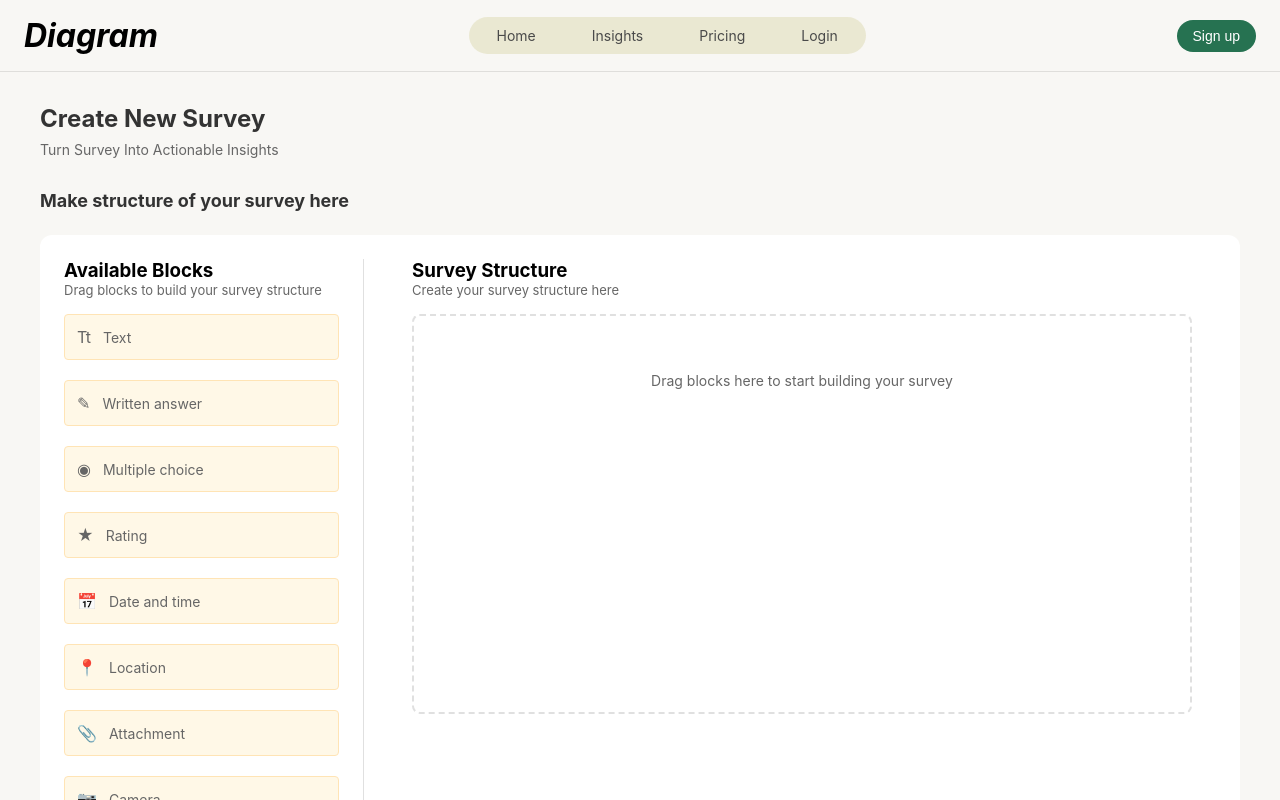
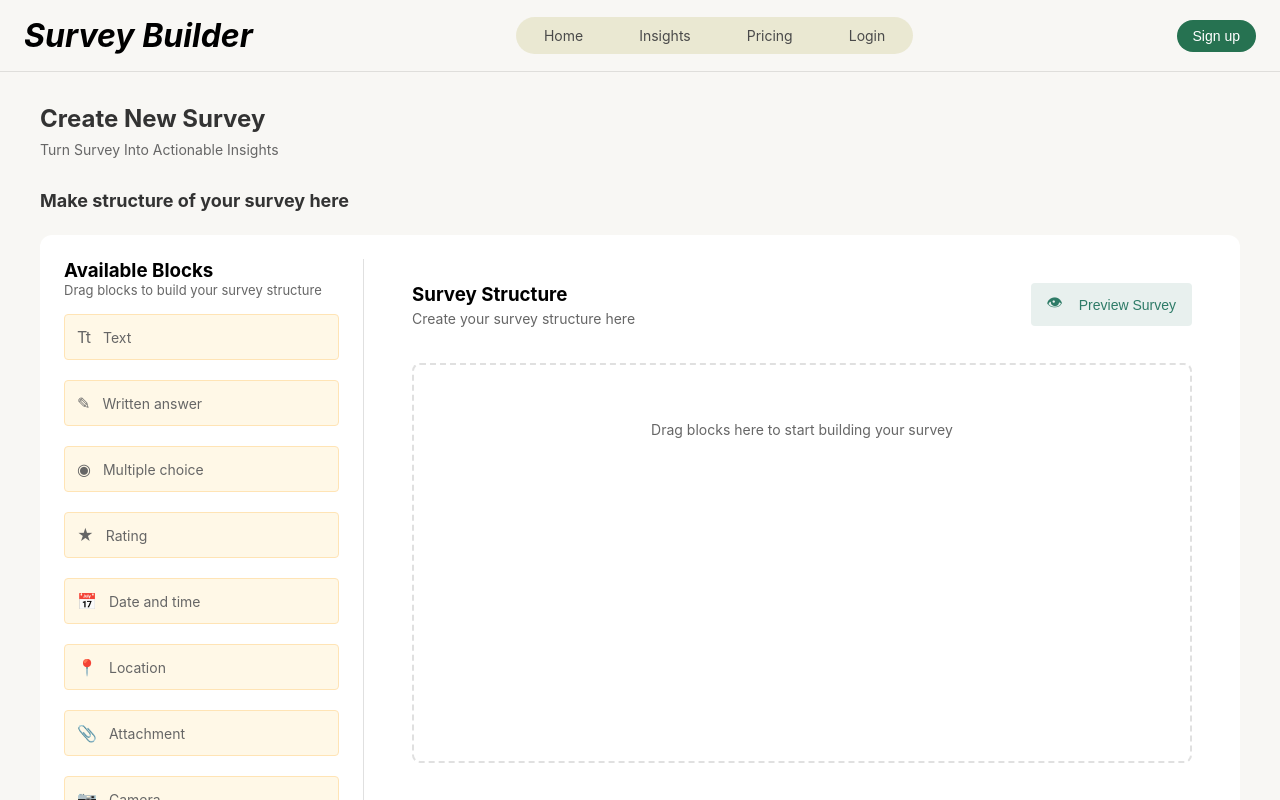
Before and after one commit to HaiderManzoor/wisdom_pro_f, a React (Create React App) app: page /survey-builder in a window 1280 px wide. Shown: the top 800 px of the page. Built offline with nearby package versions, Linux system fonts and the light colour scheme.

Commit message:
Adding the preview survey

```diff
--- a/src/components/Header/Header.js
+++ b/src/components/Header/Header.js
@@ -5,7 +5,7 @@ const Header = () => {
   return (
     <header className="header">
       <div className="header-left">
-        <h1><i>Diagram  </i></h1>
+        <h1><i>Survey Builder</i></h1>
       </div>
       <div className="header-center">
         <nav>
--- a/src/components/SurveyBuilder/SurveyBuilder.css
+++ b/src/components/SurveyBuilder/SurveyBuilder.css
@@ -328,12 +328,21 @@
 
 .question-input {
   flex: 1;
+  border: none;
+  padding: 8px;
+  font-size: 14px;
+  border-radius: 4px;
+}
+
+.question-input:focus {
+  outline: none;
+  background-color: #f8f8f8;
 }
 
 .delete-question {
   background: none;
   border: none;
-  color: #666;
+  color: #999;
   font-size: 18px;
   cursor: pointer;
   padding: 4px 8px;
@@ -350,7 +359,11 @@
 }
 
 .question-block {
-  position: relative;
+  background: white;
+  border: 1px solid #E0E0E0;
+  border-radius: 8px;
+  padding: 16px;
+  margin-bottom: 12px;
   animation: slideIn 0.3s ease;
 }
 
@@ -382,3 +395,48 @@
 .signature-preview {
   margin-top: 0; /* Remove top margin since we're using gap in flex container */
 }
+
+/* Add these new styles */
+.structure-header {
+  display: flex;
+  justify-content: space-between;
+  align-items: flex-start;
+  margin-bottom: 20px;
+}
+
+.preview-survey-btn {
+  display: flex;
+  align-items: center;
+  gap: 8px;
+  padding: 8px 16px;
+  background-color: #E8F0EE;
+  color: #2E7B67;
+  border: none;
+  border-radius: 4px;
+  cursor: pointer;
+  font-size: 14px;
+  transition: background-color 0.2s ease;
+}
+
+.preview-survey-btn:hover {
+  background-color: #D1E3DF;
+}
+
+.preview-icon {
+  font-size: 16px;
+}
+
+/* Update existing styles */
+.survey-structure {
+  flex: 1;
+  padding: 24px;
+  background: white;
+  border-radius: 8px;
+  min-height: 500px;
+}
+
+.structure-subtitle {
+  color: #666;
+  font-size: 14px;
+  margin-top: 4px;
+}
--- a/src/components/SurveyBuilder/SurveyBuilder.js
+++ b/src/components/SurveyBuilder/SurveyBuilder.js
@@ -323,8 +323,16 @@ const SurveyBuilder = () => {
             onDragLeave={handleDragLeave}
             onDrop={handleDrop}
           >
-            <h3>Survey Structure</h3>
-            <p className="structure-subtitle">Create your survey structure here</p>
+            <div className="structure-header">
+              <div>
+                <h3>Survey Structure</h3>
+                <p className="structure-subtitle">Create your survey structure here</p>
+              </div>
+              <button className="preview-survey-btn">
+                <span className="preview-icon">👁</span>
+                Preview Survey
+              </button>
+            </div>
 
             <div className="questions-container">
               {survey.questions.map((question, index) => (
```
